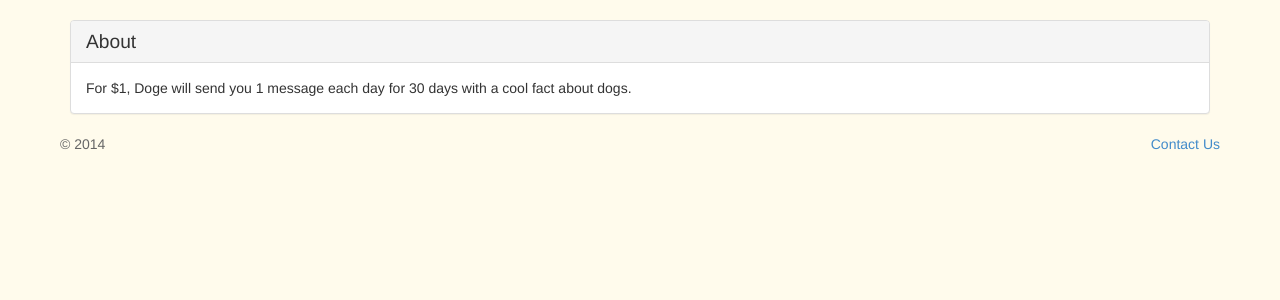
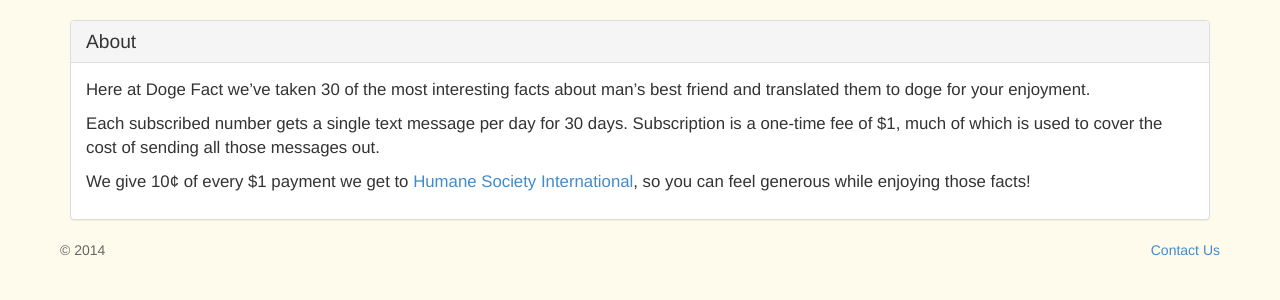
Before and after one commit to greyshi/dogefact, a Django app: page /about/ in a window 1280 px wide. Shown: the part 52-352 px from the top of the page. Run offline with Django 3.2, Linux system fonts and the light colour scheme; parts of the project's set-up code (start-up, migrations or seed data) failed here and were passed over; some libraries are stand-ins or nearby versions.

Commit message:
Further improve home, about, and contact

```diff
--- a/dogeapp/templates/about.html
+++ b/dogeapp/templates/about.html
@@ -10,8 +10,16 @@
     <div class="panel-heading">
       <h1 class="panel-title"><span style="font-size: 120%">About</span></h1>
     </div>
-    <div class="panel-body">
-      For $1, Doge will send you 1 message each day for 30 days with a cool fact about dogs.
+    <div class="panel-body" style="font-size: 120%">
+      <p>
+        Here at Doge Fact we’ve taken 30 of the most interesting facts about man’s best friend and translated them to doge for your enjoyment.
+      <p/>
+      <p>
+        Each subscribed number gets a single text message per day for 30 days. Subscription is a one-time fee of $1, much of which is used to cover the cost of sending all those messages out.
+      </p>
+      <p>
+        We give 10¢ of every $1 payment we get to <a href="http://www.hsi.org">Humane Society International</a>, so you can feel generous while enjoying those facts!
+      <p/>
     </div>
   </div>
 </div>
--- a/dogeapp/templates/home.html
+++ b/dogeapp/templates/home.html
@@ -13,15 +13,14 @@
 </div>
 
 <div class="container">
-  <div class="jumbotron" style="background-color:#faf3b9">
+  <div class="jumbotron" style="background-color:#f8f6d2">
     <div class="row">
       <div class="col-md-7 col-sm-12">
-        <h1> <span style="color: #666666">Doge Facts</span></h1>
+        <h1> <span style="color: #4c4c4c">Doge Facts</span></h1>
         <p>
         Get <b style="color:#666666">text messages</b> from <b style="color:#666666">Doge</b>, your favorite dog<br/>
         1 amusing dog fact per day over 30 days for $1
         </p>
-        <p style="font-size: 135%">10% of proceeds donated to <a href="http://www.hsi.org">Humane Society International</a></p>
         <p style="font-size: 130%">much fact, sub<strong style="color:#666666">shibe</strong> below</p>
         <form role="form" id="phone_form" name="phone_form" action="/subscribe/" method="post" >
           {% csrf_token %}
@@ -34,6 +33,7 @@
             </div>
           </div>
         </form>
+        <em><p style="font-size: 115%">10% of proceeds donated to <a href="http://www.hsi.org">Humane Society International</a></p></em>
       </div>
       <div class="col-md-3 col-sm-6">
         <img class="img-responsive img-thumbnail" src="{% static 'images/doge.png' %}">
```
Also changed, not shown: dogeapp/templates/contact.html (+4 -3 lines).
